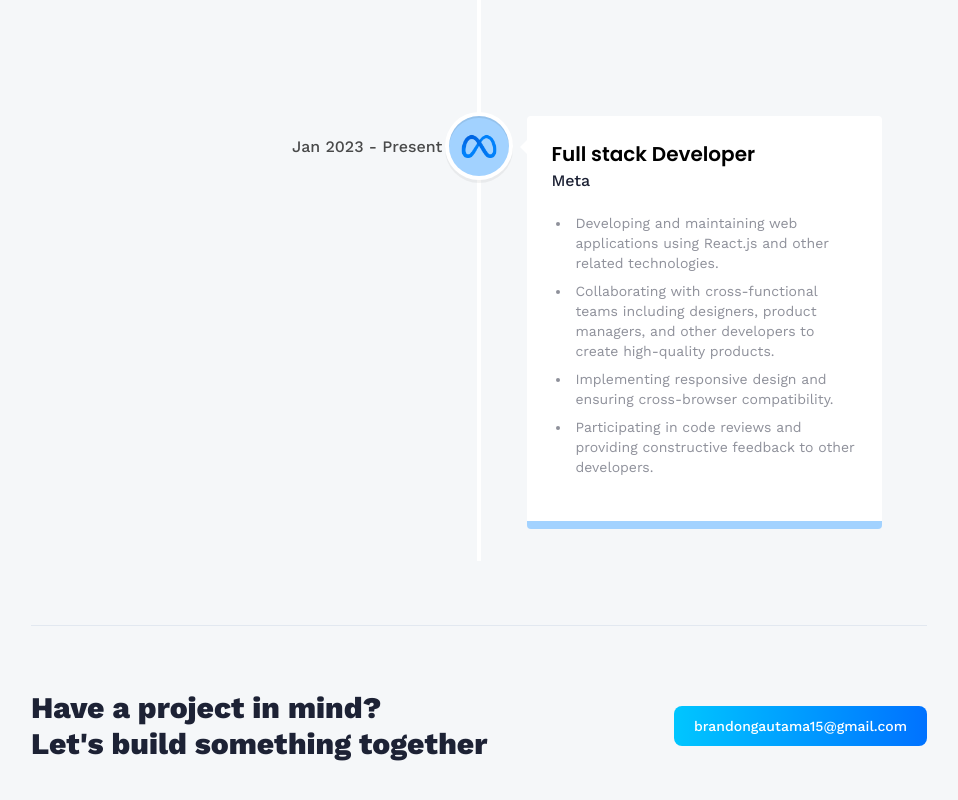
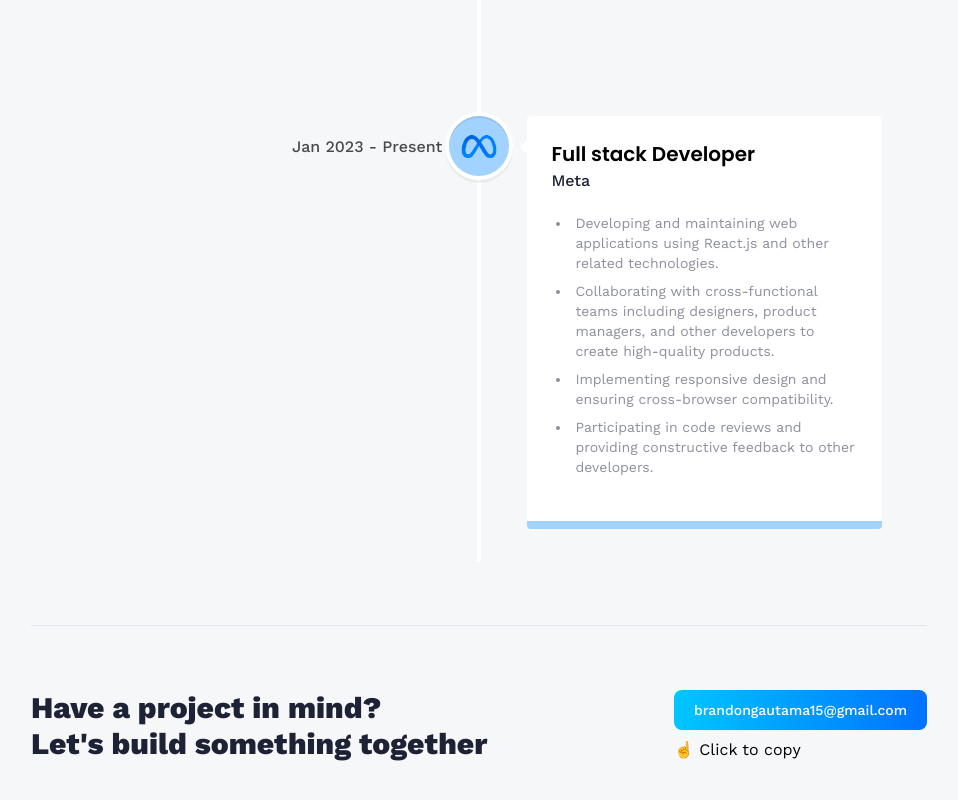
Before and after one commit to brandongautama/Portfolio, a React (Vite) app: page /about in a window 1280 px wide. Shown: the part 2293-3093 px from the top of the page, without its empty margins (161-1119 px from the left). Built offline with nearby package versions, Linux system fonts and the light colour scheme.

Commit message:
fix contact button

```diff
--- a/src/components/CTA.jsx
+++ b/src/components/CTA.jsx
@@ -20,7 +20,9 @@ const CTA = () => {
         <CopyToClipboard text="brandongautama15@gmail.com" onCopy={onCopyText}>
           <button className="btn">brandongautama15@gmail.com</button>
         </CopyToClipboard>
-        {copyStatus && <div className="alert-success mt-2">Email copied!</div>}
+        <div className="alert-success mt-2">
+          {copyStatus ? "Email copied!" : "☝️ Click to copy"}
+        </div>
       </div>
     </section>
   );
```
